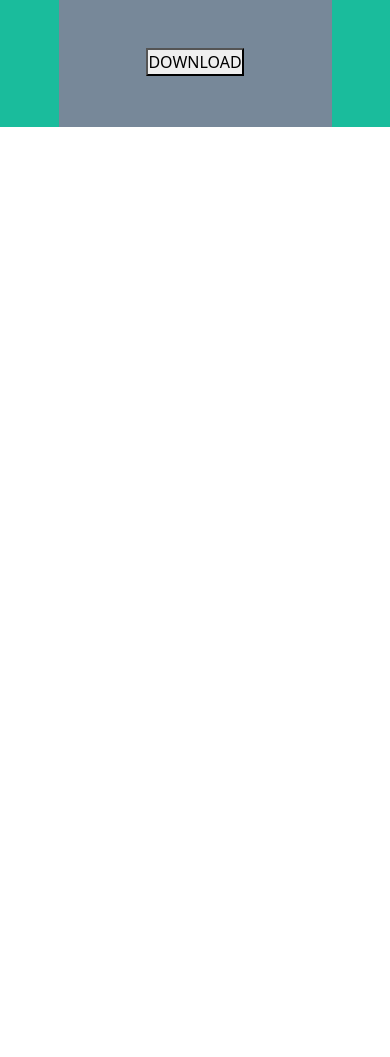
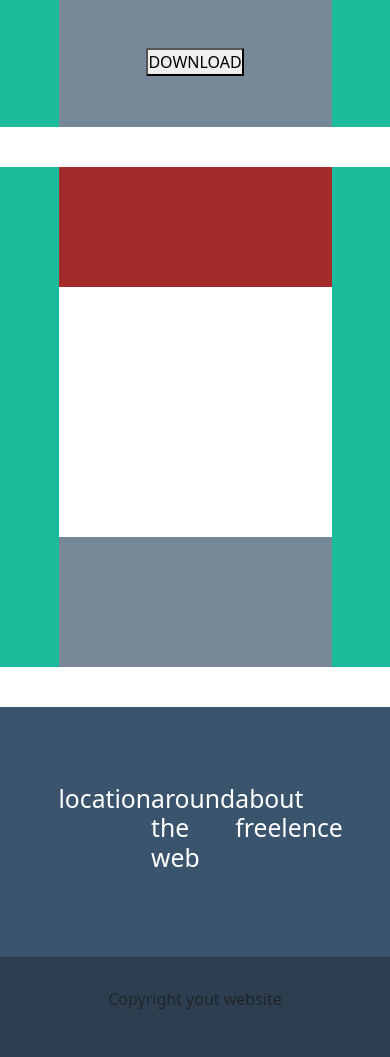
Before and after one commit to Domenico-lel/html-css-bootstrap-freelancer, a plain HTML site: page index.html in a window 390 px wide. Shown: the part 1603-2660 px from the top of the page. Before the commit the page ends 1730 px from the top, so only its background shows below. Drawn offline with nearby package versions, Linux system fonts and the light colour scheme.

Commit message:
end (no responsive)

```diff
--- a/css/style.css
+++ b/css/style.css
@@ -84,6 +84,7 @@
 #contenitoregenerale_about{
     height: 500px;
     background-color: #1ABC9C;
+    margin-bottom: 40px;
 }
 
 .sottocont_about{
@@ -119,3 +120,32 @@
     justify-content: center;
     align-items: center;
 }
+
+footer{
+    height: 250px;
+    background-color: #3A546D;
+    display: flex;
+    align-items: center;
+}
+
+
+footer div{
+    width: 70%;
+    margin: 0 auto;
+    display: flex;
+
+    justify-content: space-around;
+}
+
+footer div h2{
+    color: #fff;
+}
+
+#copyeight{
+    background-color: #2C3E50;
+    height: 100px;
+    width: 100%;
+    display: flex;
+    justify-content: center;
+    align-items: center;
+}
--- a/index.html
+++ b/index.html
@@ -91,5 +91,34 @@
 
         </div>
     </div>
+
+    <div id="contenitoregenerale_about">
+        <div class="sottocont_about">
+            <div class="my_about">
+
+            </div>
+            <div class="ilflex">
+                <div class="col-12">
+
+                </div>
+            </div>
+
+            <div id="my_download">
+
+            </div>
+
+        </div>
+    </div>
+
+    <footer>
+        <div>
+            <h2>location</h2>
+            <h2>around the web</h2>
+            <h2>about freelence</h2>
+        </div>
+    </footer>
+    <div id="copyeight">
+        <p>Copyright yout website</p>
+    </div>
 </body>
 </html>
```
